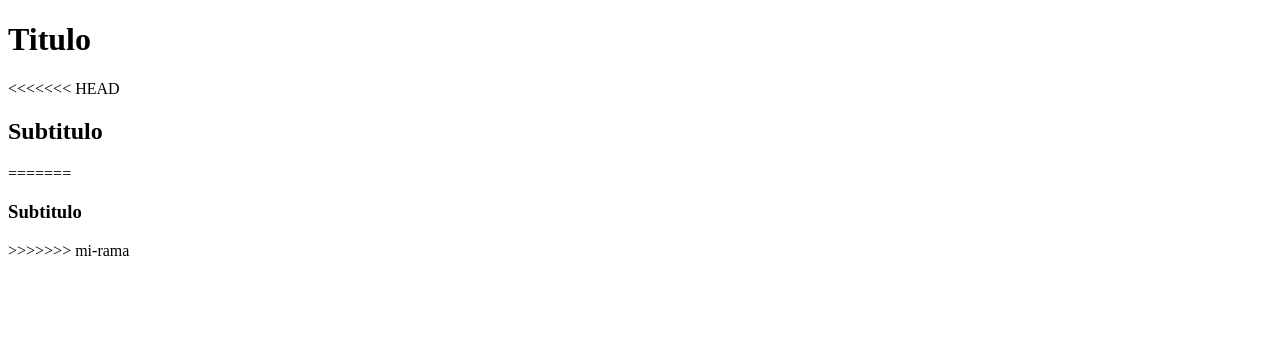
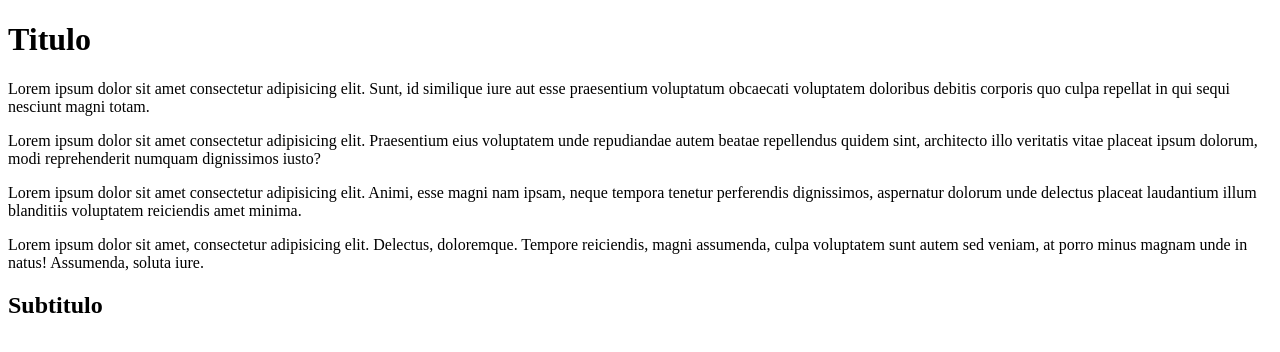
Before and after one commit to InakiTuda/Clase10, a plain HTML site: page index.html in a window 1280 px wide. Drawn offline with Linux system fonts and the light colour scheme.

Commit message:
agregue main

```diff
--- a/index.html
+++ b/index.html
@@ -8,13 +8,15 @@
 </head>
 <body>
     <h1>Titulo</h1>
+    <main>
+        <p>Lorem ipsum dolor sit amet consectetur adipisicing elit. Sunt, id similique iure aut esse praesentium voluptatum obcaecati voluptatem doloribus debitis corporis quo culpa repellat in qui sequi nesciunt magni totam.</p>
+        <p>Lorem ipsum dolor sit amet consectetur adipisicing elit. Praesentium eius voluptatem unde repudiandae autem beatae repellendus quidem sint, architecto illo veritatis vitae placeat ipsum dolorum, modi reprehenderit numquam dignissimos iusto?</p>
+        <p>Lorem ipsum dolor sit amet consectetur adipisicing elit. Animi, esse magni nam ipsam, neque tempora tenetur perferendis dignissimos, aspernatur dolorum unde delectus placeat laudantium illum blanditiis voluptatem reiciendis amet minima.</p>
+        <p>Lorem ipsum dolor sit amet, consectetur adipisicing elit. Delectus, doloremque. Tempore reiciendis, magni assumenda, culpa voluptatem sunt autem sed veniam, at porro minus magnam unde in natus! Assumenda, soluta iure.</p>
+    </main>
 
     <footer>
-<<<<<<< HEAD
         <h2>Subtitulo</h2>
-=======
-        <h3>Subtitulo</h3>
->>>>>>> mi-rama
     </footer>
 </body>
 </html>
```
